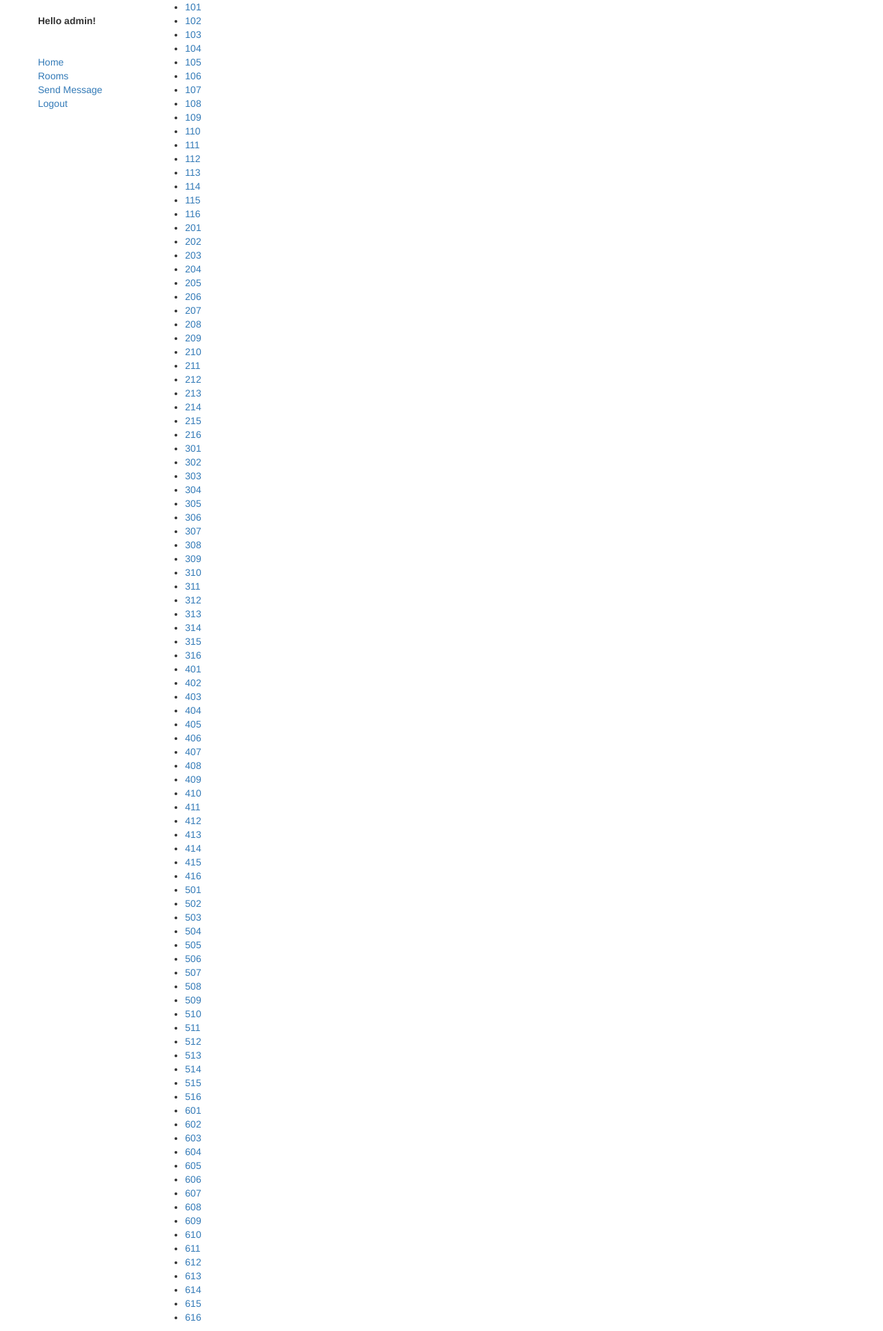
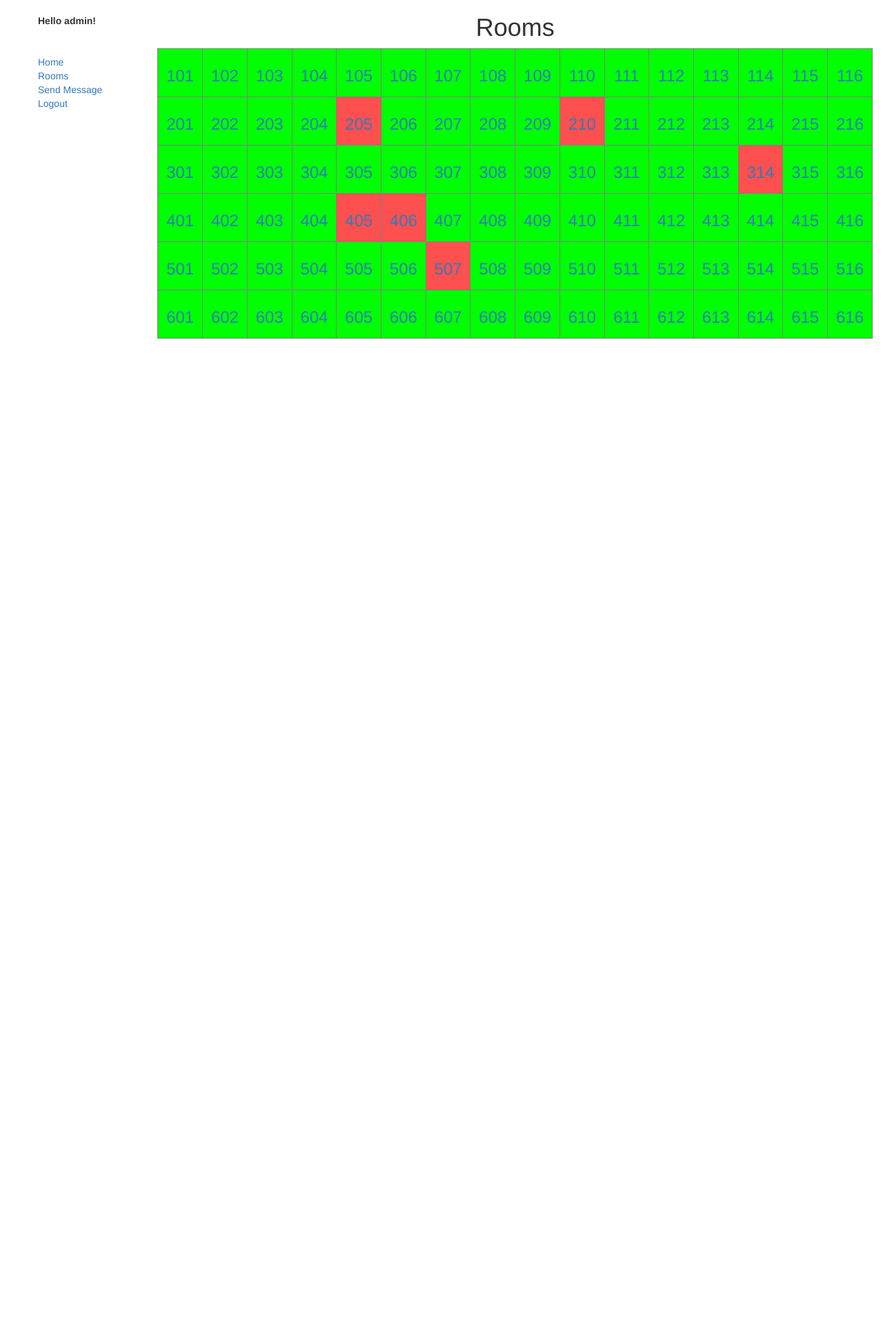
Before and after one commit to limorkalish/ParkYamManager, a Django app: page /app/rooms/ in a window 1280 px wide. Shown: the whole page at 69% size. After the commit the page ends 491 px from the top, so only its background shows below. Run offline with Django 3.2, Linux system fonts and the light colour scheme; a user stored in the database is signed in; data comes from the database, SQL or seed files in the repository; both versions use the stored data as it was after the commit; some libraries are stand-ins or nearby versions.

Commit message:
Add colors to the room status view

```diff
--- a/ParkYamManagerApp/templates/app/rooms.html
+++ b/ParkYamManagerApp/templates/app/rooms.html
@@ -1,13 +1,24 @@
 {% extends "app/base_generic.html" %}
 
 {% block content %}
-{% if rooms %}
-    <ul>
-    {% for room in rooms %}
-        <li><a href="{% url 'app:detail' room.number %}">{{ room.number }}</a></li>
+<div align="center">
+<h1>Rooms</h1>
+{% if rooms_by_floor %}
+	<table border="1">
+	{% for floor_rooms in rooms_by_floor %}
+	<tr height="70">
+    {% for room in floor_rooms %}
+		{% if room.is_clean %}<td bgcolor="#00ff00" width="70">
+		{% else %}<td bgcolor="#ff5050" width="70">
+		{% endif %}
+        <div align="center"><h3><a href="{% url 'app:detail' room.number %}">{{ room.number }}</a></h3></div>
+		</td>
     {% endfor %}
-    </ul>
+	</tr>
+	{% endfor %}
+	</table>
 {% else %}
     <p>No Rooms are available.</p>
 {% endif %}
+</div>
 {% endblock %}
--- a/ParkYamManagerApp/views.py
+++ b/ParkYamManagerApp/views.py
@@ -18,7 +18,12 @@ def home(request):
 @permission_required('ParkYamManagerApp.change_room')
 def rooms(request):
     rooms = Room.objects.all()
-    context = {'rooms': rooms}
+    rooms_by_floor = [[] for i in xrange(6)]
+    for room in rooms:
+        rooms_by_floor[room.floor - 1].append(room)
+    for rooms in rooms_by_floor:
+        rooms.sort(key=lambda x: x.number)
+    context = {'rooms_by_floor': rooms_by_floor}
     return render(request, 'app/rooms.html', context)
     # return HttpResponse("Hello, world. You're at the polls index.")
 
```
Also changed, not shown: db.sqlite3.
